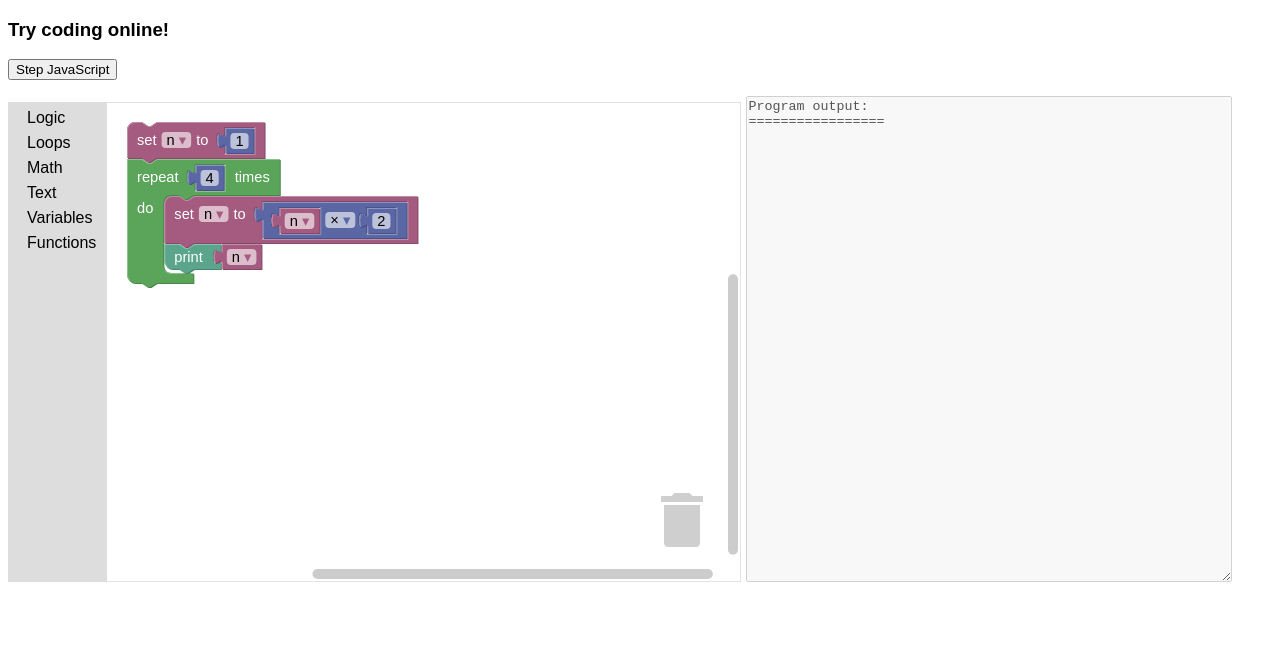
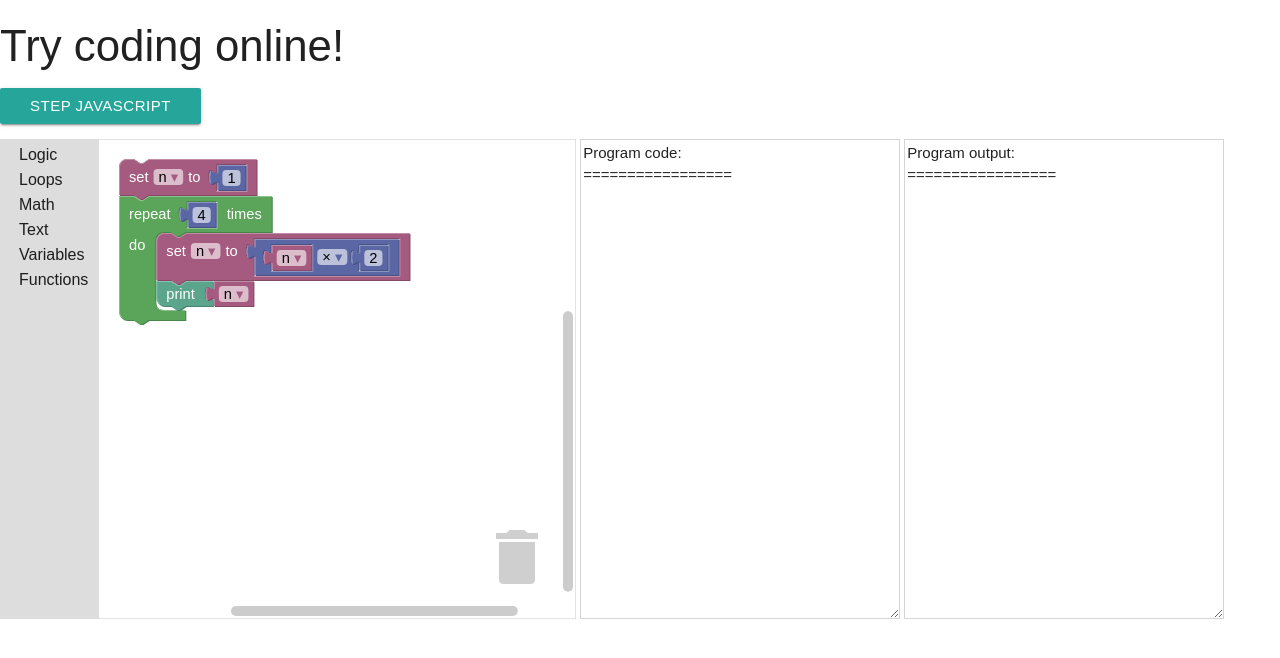
Before and after one commit to ldevernay/code-blocks, a website: page public/index.html in a window 1280 px wide. Drawn offline with nearby package versions, Linux system fonts and the light colour scheme.

Commit message:
materialize CSS

```diff
--- a/public/index.html
+++ b/public/index.html
@@ -4,6 +4,13 @@
 <head>
   <meta http-equiv="content-type" content="text/html; charset=utf-8">
   <title>Simplon algo/code tests</title>
+  <!--Import Google Icon Font-->
+  <link href="https://fonts.googleapis.com/icon?family=Material+Icons" rel="stylesheet">
+  <!--Import materialize.css-->
+  <link type="text/css" rel="stylesheet" href="css/materialize.min.css"  media="screen,projection"/>
+
+  <!--Let browser know website is optimized for mobile-->
+  <meta name="viewport" content="width=device-width, initial-scale=1.0"/>
   <script src="scripts/acorn_interpreter.js"></script>
   <script src="scripts/blockly_compressed.js"></script>
   <script src="scripts/blocks_compressed.js"></script>
@@ -25,14 +32,17 @@
   <h3>Try coding online!</h3>
 
   <p>
-    <button onclick="stepCode()" id="stepButton">Step JavaScript</button>
+    <a href="#" class="waves-effect waves-light btn" onclick="stepCode()" id="stepButton">Step JavaScript</a>
   </p>
 
   <div style="width: 100%">
     <div id="blocklyDiv"
-        style="display: inline-block; height: 480px; width: 58%"></div>
+    style="display: inline-block; height: 480px; width: 45%"></div>
+    <textarea id="code" disabled="disabled"
+    style="display: inline-block; height: 480px; width: 25%;">
+  </textarea>
   <textarea id="output" disabled="disabled"
-        style="display: inline-block; height: 480px; width: 38%;">
+  style="display: inline-block; height: 480px; width: 25%;">
 </textarea>
 </div>
 
@@ -122,6 +132,8 @@
   </block>
 </xml>
 
+<script type="text/javascript" src="https://code.jquery.com/jquery-3.2.1.min.js"></script>
+<script type="text/javascript" src="scripts/materialize.min.js"></script>
 <script>
 var demoWorkspace = Blockly.inject('blocklyDiv',
 {media: 'media/',
@@ -130,7 +142,7 @@ Blockly.Xml.domToWorkspace(document.getElementById('startBlocks'),
 demoWorkspace);
 
 var outputArea = document.getElementById('output');
-// var codeArea = document.getElementById('code');
+var codeArea = document.getElementById('code');
 var stepButton = document.getElementById('stepButton');
 var myInterpreter = null;
 
@@ -173,6 +185,7 @@ function resetStepUi(clearOutput) {
 
   if (clearOutput) {
     outputArea.value = 'Program output:\n=================';
+    codeArea.value = 'Program code:\n=================';
   }
 }
 
@@ -194,9 +207,8 @@ function stepCode() {
     // And then show generated code in an alert.
     // In a timeout to allow the outputArea.value to reset first.
     setTimeout(function() {
-      alert('Ready to execute the following code\n' +
-      '===================================\n' + latestCode);
-      // codeArea.value = latestCode;
+      alert('Ready to execute code!');
+      codeArea.value += '\n' + latestCode;
       highlightPause = true;
       stepCode();
     }, 1);
```
Also changed, not shown: public/css/materialize.min.css (added), public/fonts/roboto/Roboto-Bold.woff (added), public/fonts/roboto/Roboto-Bold.woff2 (added), public/fonts/roboto/Roboto-Light.woff (added), public/fonts/roboto/Roboto-Light.woff2 (added), public/fonts/roboto/Roboto-Medium.woff (added), public/fonts/roboto/Roboto-Medium.woff2 (added), public/fonts/roboto/Roboto-Regular.woff (added), public/fonts/roboto/Roboto-Regular.woff2 (added), public/fonts/roboto/Roboto-Thin.woff (added), public/fonts/roboto/Roboto-Thin.woff2 (added), public/scripts/materialize.min.js (added). Lines whose indentation alone changed are shown as unchanged.
